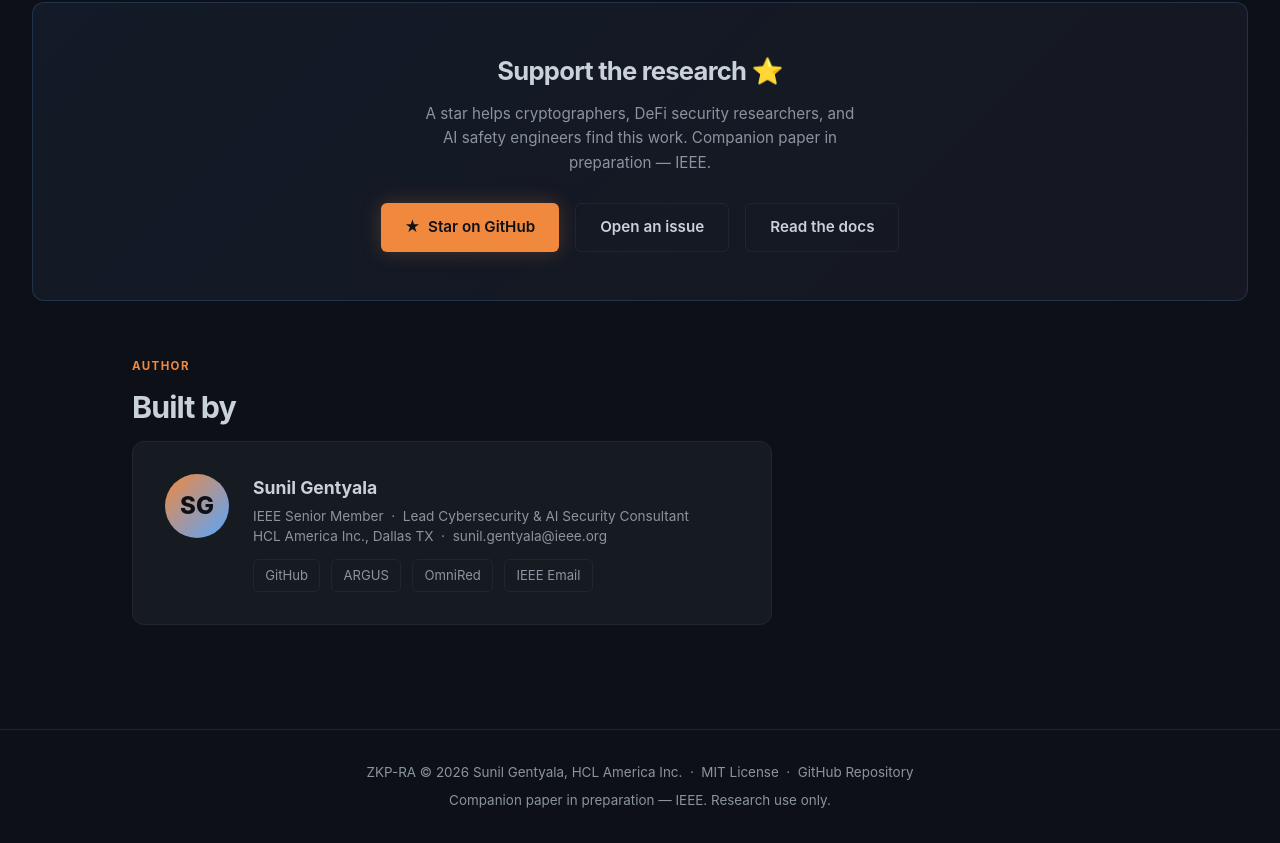
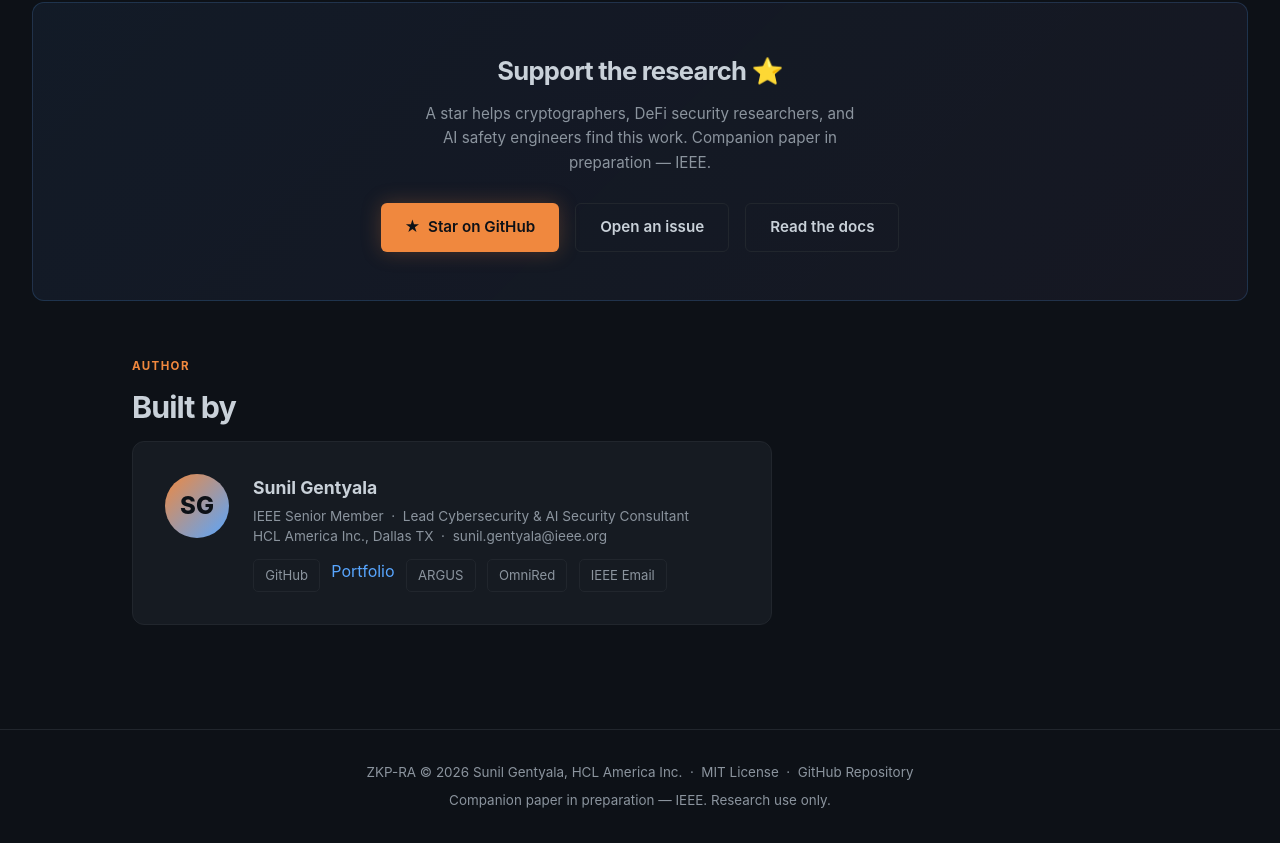
Before and after one commit to sunilgentyala/ZKP-RA, a website: page docs/index.html in a window 1280 px wide. Shown: the part 7206-8049 px from the top of the page. Drawn offline with Linux system fonts and the light colour scheme.

Commit message:
Add portfolio site link (sunilgentyala.com) to footer

```diff
--- a/docs/index.html
+++ b/docs/index.html
@@ -887,7 +887,7 @@ python src/agent_guardian.py \
         HCL America Inc., Dallas TX &nbsp;&middot;&nbsp; sunil.gentyala@ieee.org
       </div>
       <div class="author-links">
-        <a href="https://github.com/sunilgentyala" class="author-link" target="_blank">GitHub</a>
+        <a href="https://github.com/sunilgentyala" class="author-link" target="_blank">GitHub</a> <a href="https://sunilgentyala.com/" target="_blank">Portfolio</a>
         <a href="https://sunilgentyala.github.io/argus/" class="author-link" target="_blank">ARGUS</a>
         <a href="https://sunilgentyala.github.io/OmniRed/" class="author-link" target="_blank">OmniRed</a>
         <a href="mailto:sunil.gentyala@ieee.org" class="author-link">IEEE Email</a>
```
